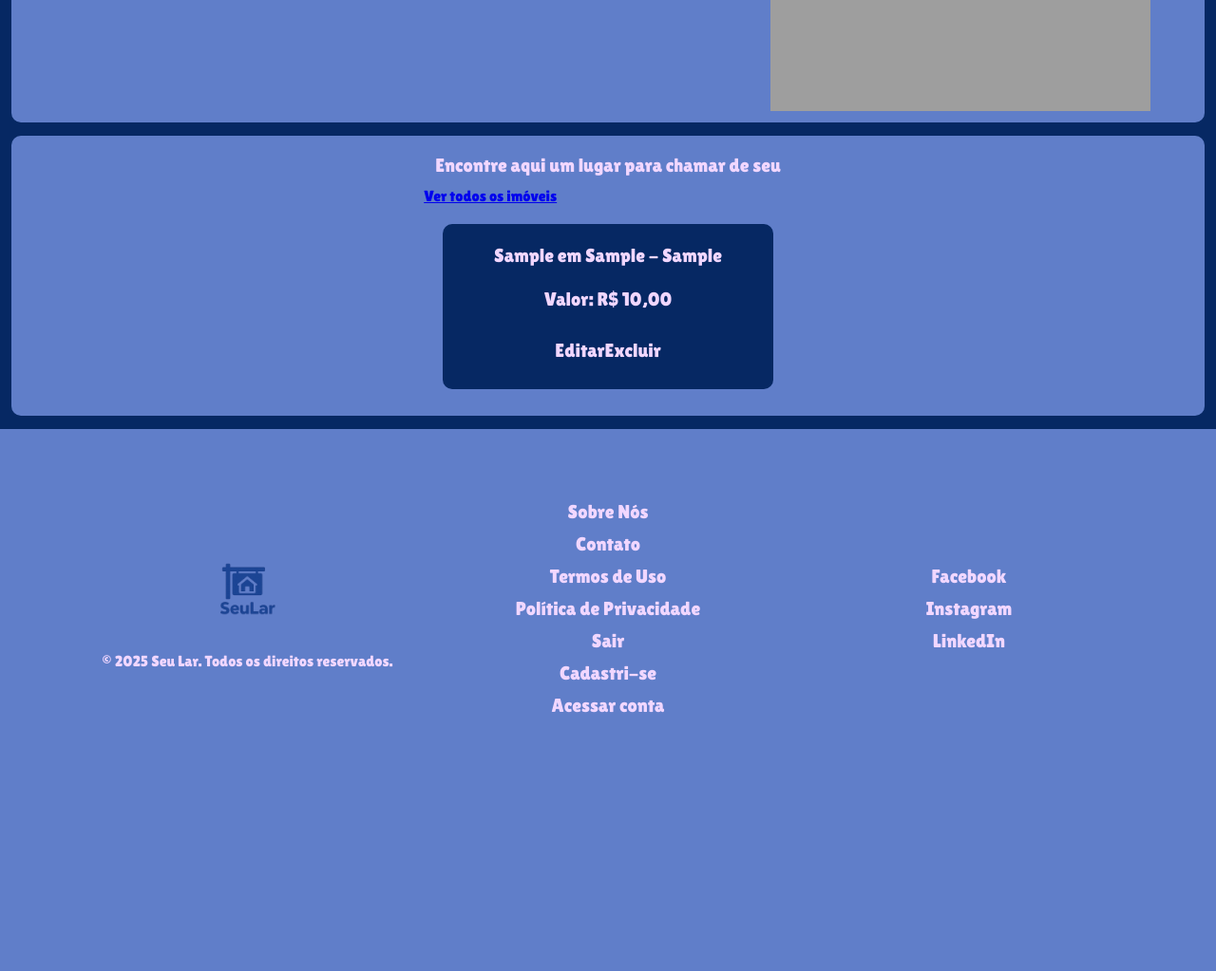
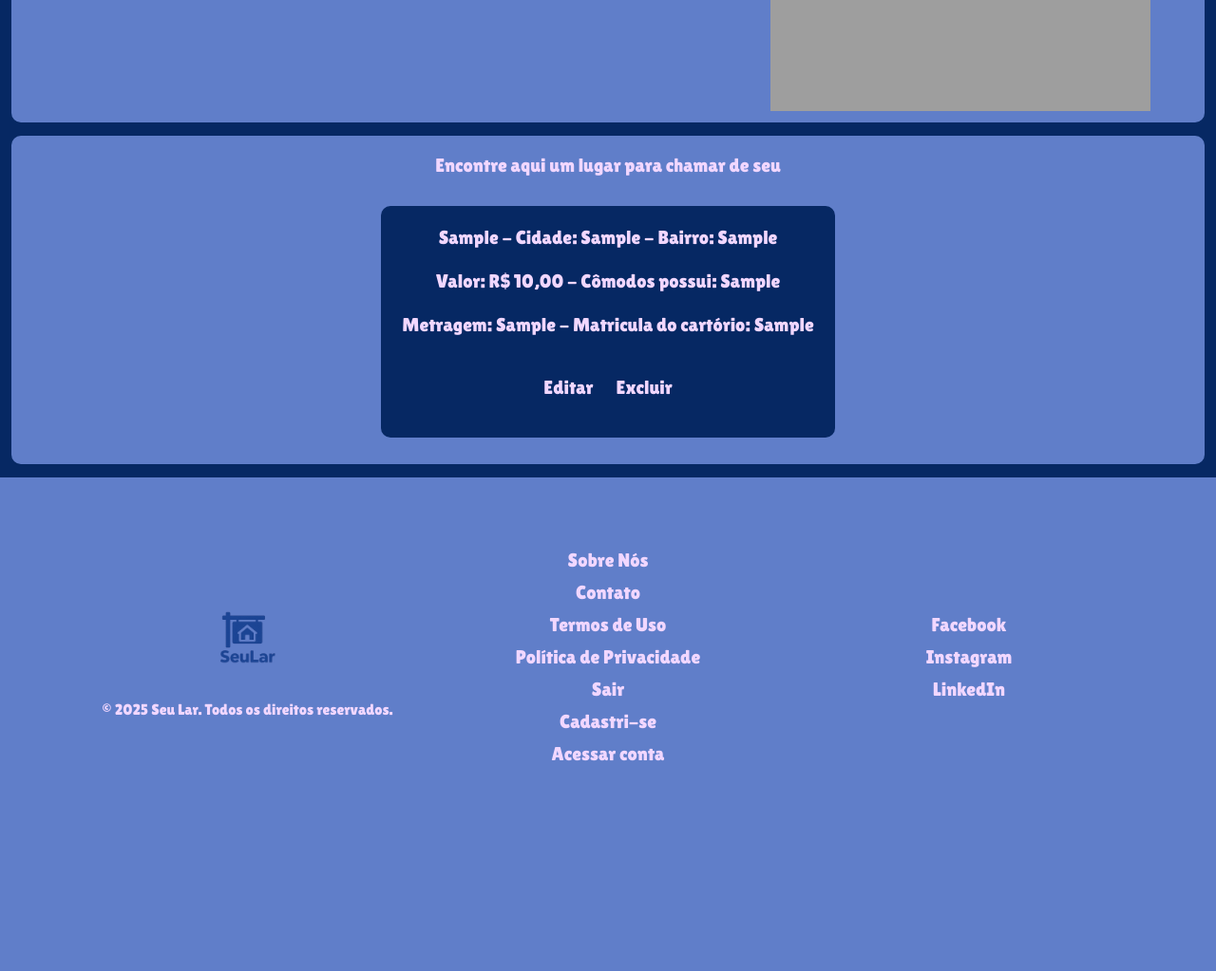
Before and after one commit to lara-ashley/trabalho-crud, a PHP site: page /painel.php in a window 1280 px wide. Shown: the part 209-1232 px from the top of the page at 95% size. Before the commit the page ends 960 px from the top, so only its background shows below. Run offline with PHP 8.4, Linux system fonts and the light colour scheme; the visitor is signed in with stand-in values (Sample User, id 1); tables that the repository leaves empty or names only in its code hold one stand-in row (values such as "Sample post"); grey boxes are pictures that could not be loaded.

Commit message:
novo estilo

```diff
--- a/painel.php
+++ b/painel.php
@@ -44,16 +44,27 @@ $anuncios = $stmt->fetchAll(PDO::FETCH_ASSOC);
         <div>
 
             <p>Encontre aqui um lugar para chamar de seu </p>
-            <a href="ler-imovel.php">Ver todos os imóveis</a>
 
             <?php foreach ($anuncios as $a): ?>
                 <div class="caixa-imovel">
-                    <p><?= htmlspecialchars($a['tipo']) ?> em <?= htmlspecialchars($a['cidade']) ?> - <?= htmlspecialchars($a['bairro']) ?></p>
-                    <p>Valor: R$ <?= number_format($a['valor'], 2, ',', '.') ?></p>
+
+                    <p>
+                        <?= htmlspecialchars($a['tipo']) ?> - Cidade:
+                        <?= htmlspecialchars($a['cidade']) ?>
+                        - Bairro: <?= htmlspecialchars($a['bairro']) ?>
+                    </p>
+                    <p>
+                        Valor: R$ <?= number_format($a['valor'], 2, ',', '.') ?>
+                        - Cômodos possui: <?= htmlspecialchars($a['comodos']) ?>
+                    </p>
+                    <p>
+                        Metragem: <?= htmlspecialchars($a['metragem']) ?>
+                        - Matricula do cartório: <?= htmlspecialchars($a['matricula']) ?>
+                    </p>
 
                     <?php if (isset($_SESSION['id']) && $_SESSION['id'] == $a['id_usuario']): ?>
-                        <div class = "caixa-link-imovel"><a class = "link" href="editar-imovel.php?id=<?= $a['id'] ?>">Editar</a>
-                        <a class = "link" href="excluir-imovel.php?id=<?= $a['id'] ?>" onclick="return confirm('Deseja excluir este anúncio?')">Excluir</a></div>
+                        <div class = "caixa-link-imovel"><a class = "link" href="editar-imovel.php?id=<?= $a['id'] ?>"><p>Editar</p></a>
+                        <a class = "link" href="excluir-imovel.php?id=<?= $a['id'] ?>" onclick="return confirm('Deseja excluir este anúncio?')"><p>Excluir</p></a></div>
                     <?php endif; ?>
                 </div>
 
```
